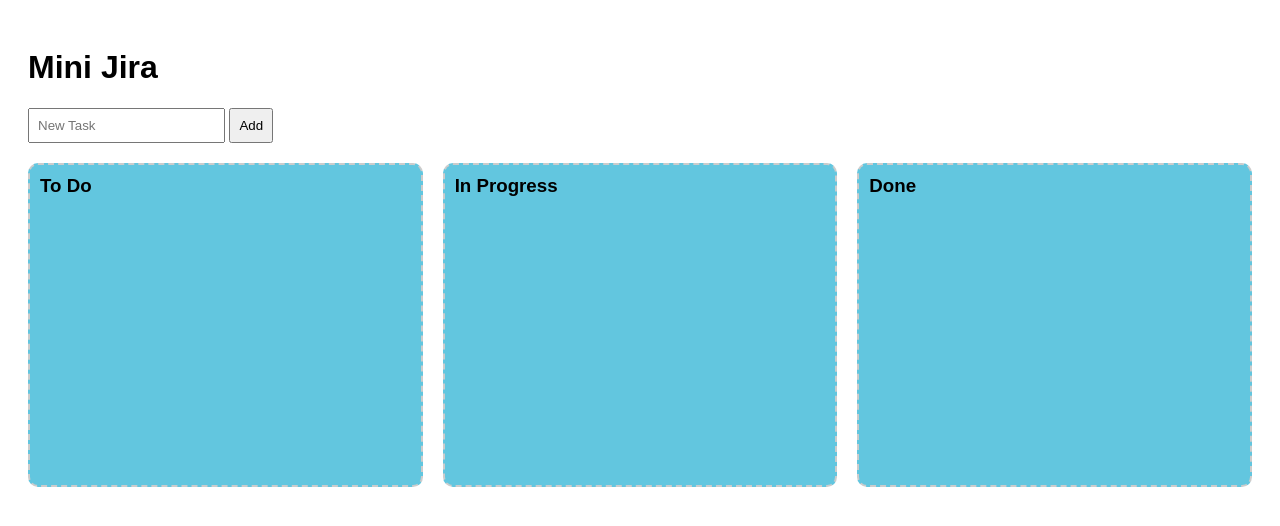
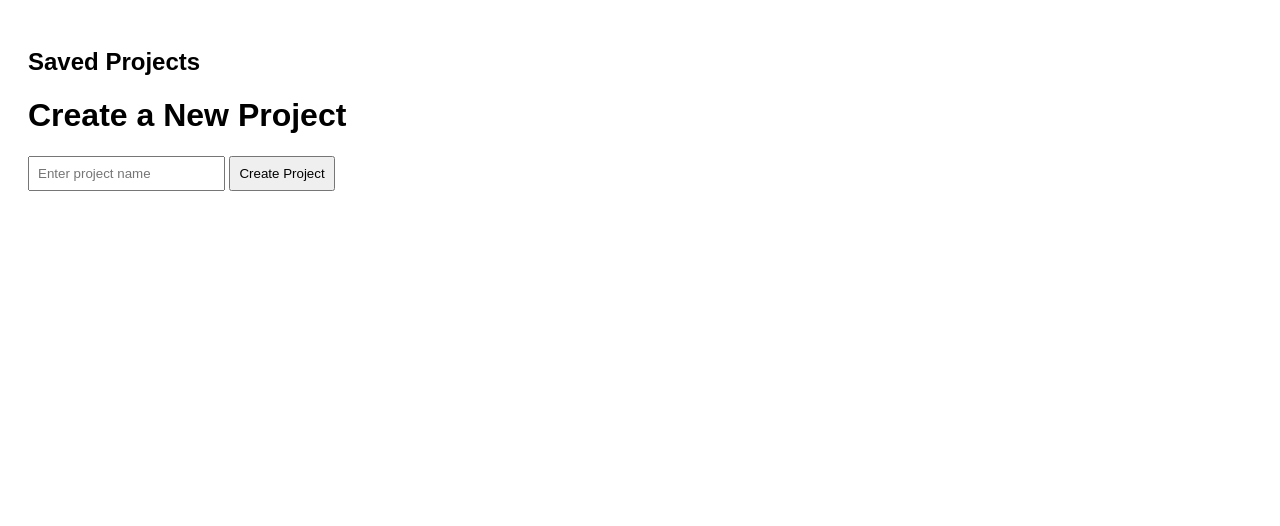
Before and after one commit to s4keena/Mini-Jira, a plain HTML site: page index.html in a window 1280 px wide. Drawn offline with Linux system fonts and the light colour scheme.

Commit message:
Update index.html

```diff
--- a/index.html
+++ b/index.html
@@ -1,23 +1,22 @@
 <!DOCTYPE html>
 <html>
 <head>
-  <title>Mini Jira with Drag & Drop</title>
+  <title>Mini Jira – Project Manager</title>
   <link rel="stylesheet" href="styles.css">
 </head>
 <body>
-  <h1>Mini Jira</h1>
-  <input id="task" placeholder="New Task">
-  <button onclick="addTask()">Add</button>
+  <div class="container">
+    <!-- Sidebar -->
+    <div class="sidebar">
+      <h2>Saved Projects</h2>
+      <ul id="projectList"></ul>
+    </div>
 
-  <div class="board">
-    <div class="column" id="todo" ondrop="drop(event)" ondragover="allowDrop(event)">
-      <h3>To Do</h3>
-    </div>
-    <div class="column" id="doing" ondrop="drop(event)" ondragover="allowDrop(event)">
-      <h3>In Progress</h3>
-    </div>
-    <div class="column" id="done" ondrop="drop(event)" ondragover="allowDrop(event)">
-      <h3>Done</h3>
+    <!-- Main Content -->
+    <div class="main">
+      <h1>Create a New Project</h1>
+      <input type="text" id="projectName" placeholder="Enter project name">
+      <button onclick="createProject()">Create Project</button>
     </div>
   </div>
 
```
